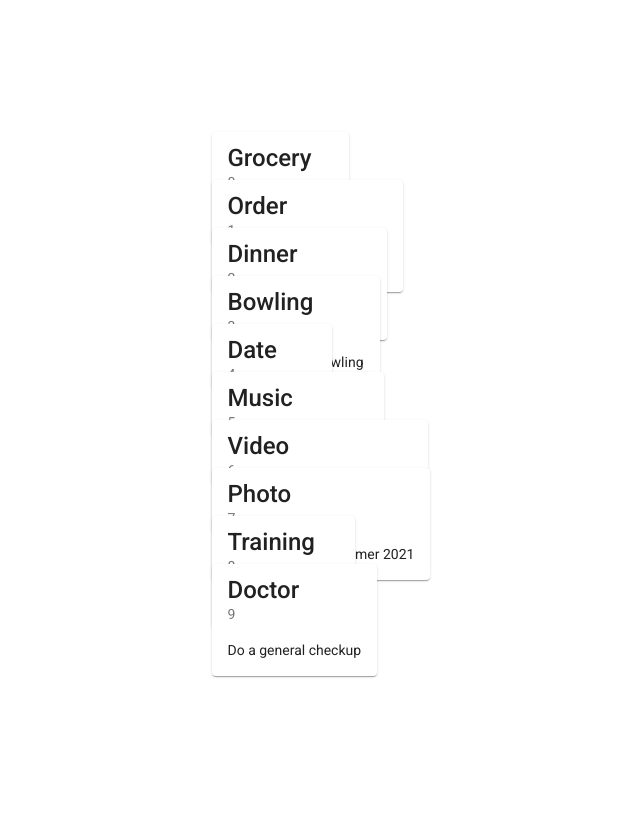
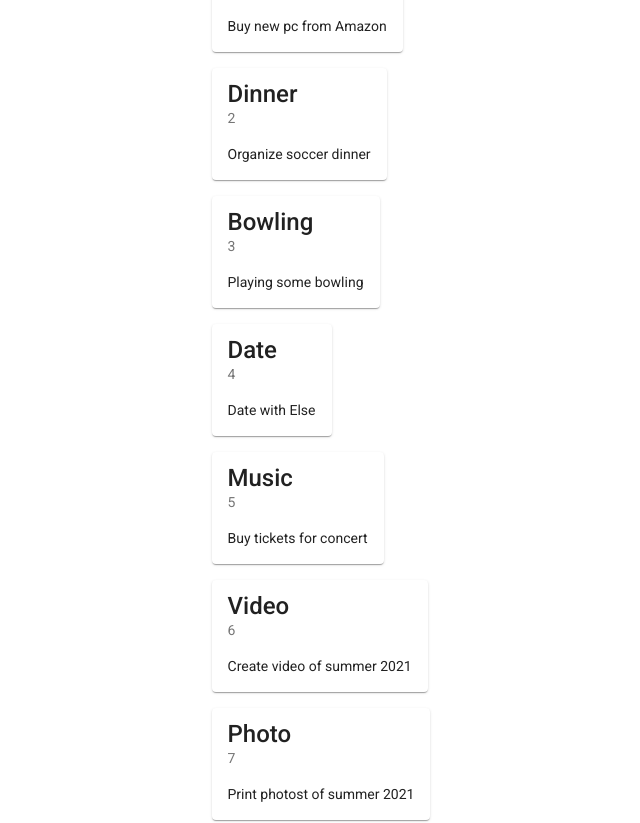
Before and after one commit to AndreaVDev/AngularNoteList, an Angular app in the folder NoteList/: page / in a window 1280 px wide. Shown: the top 823 px of the page, without its empty margins (319-959 px from the left). Before the commit the page ends 800 px from the top, so only its background shows below. Built offline with nearby package versions, Linux system fonts and the light colour scheme.

Commit message:
Added space between cards

```diff
--- a/NoteList/src/app/notes/notes.component.css
+++ b/NoteList/src/app/notes/notes.component.css
@@ -4,3 +4,7 @@
   justify-content: center;
   align-items: center;
 }
+
+.card {
+	margin-top:5em;
+}
--- a/NoteList/src/app/notes/notes.component.html
+++ b/NoteList/src/app/notes/notes.component.html
@@ -1,7 +1,7 @@
 <div class="main-div">
 <mat-list>
-	<mat-list-item *ngFor="let note of notes">
-		<mat-card>
+	<mat-list-item *ngFor="let note of notes" class="card">
+		<mat-card >
 			<mat-card-title-group>
 				<mat-card-title>{{note.title}}</mat-card-title>
 				<mat-card-subtitle>{{note.id}}</mat-card-subtitle>
```
